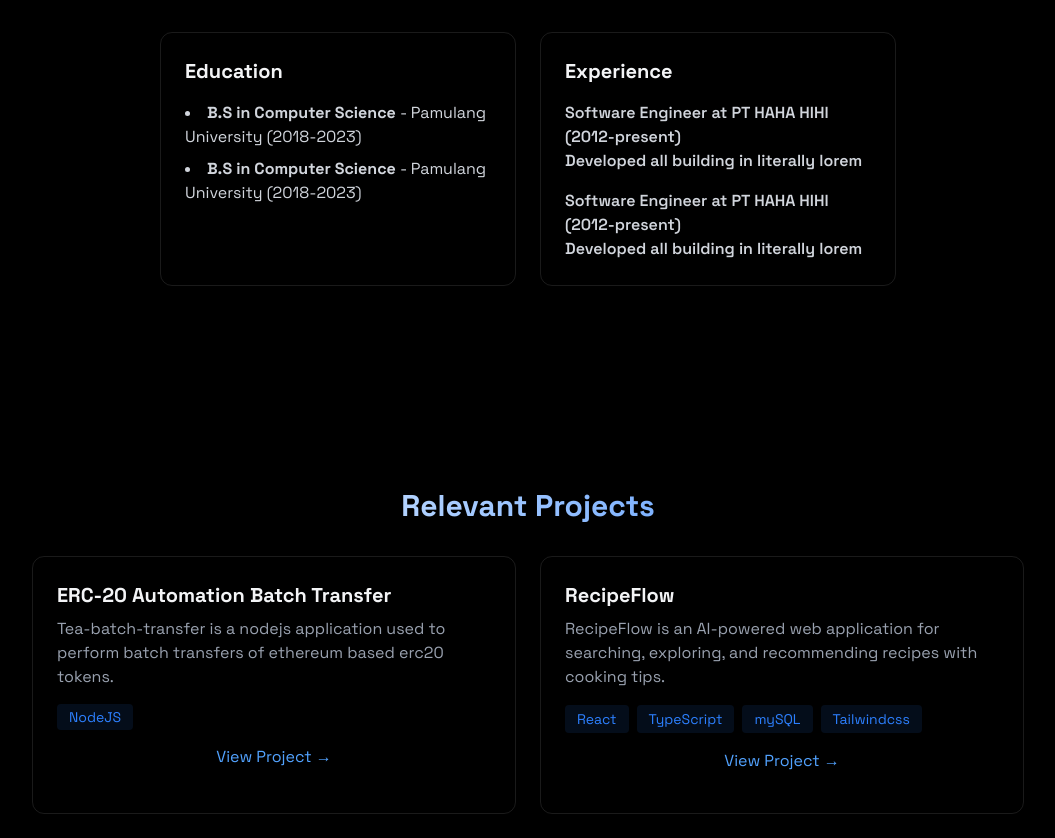
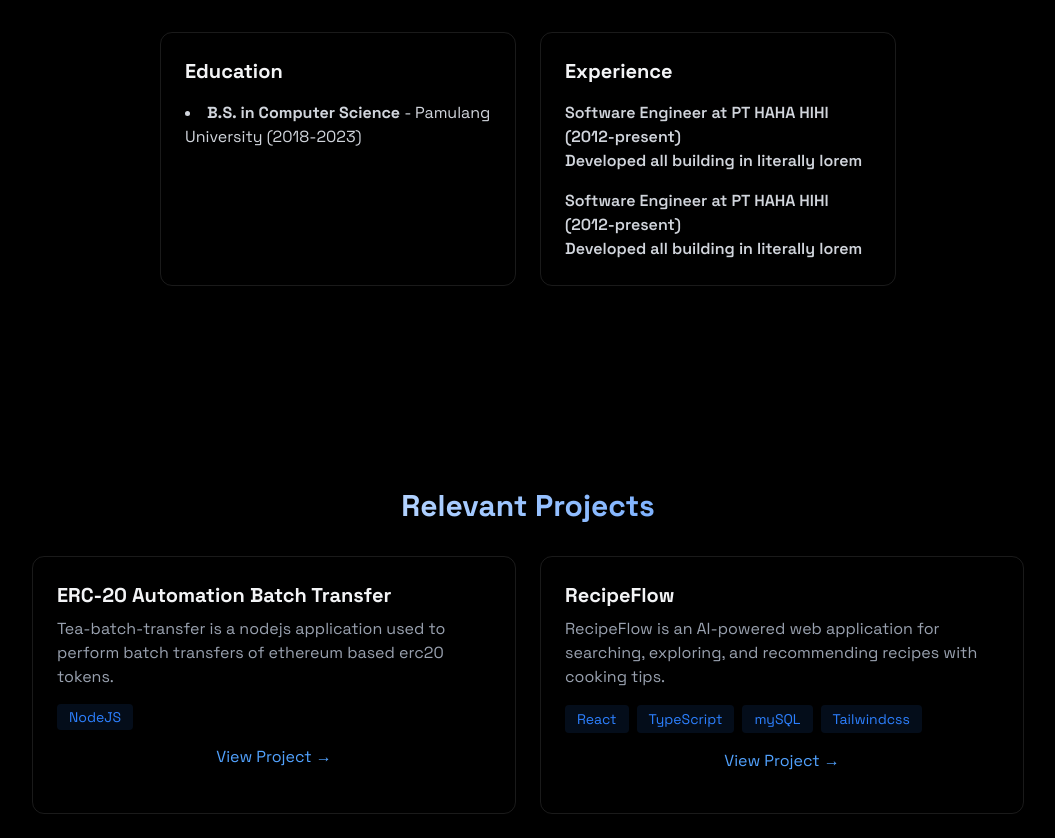
Before and after one commit to asriqul/portfolio, a React (Vite) app: page / in a window 1280 px wide. Shown: the part 1446-2284 px from the top of the page, without its empty margins (112-1167 px from the left). Built offline with nearby package versions, Linux system fonts and the light colour scheme.

Commit message:
fix: about section

```diff
--- a/src/components/section/About.jsx
+++ b/src/components/section/About.jsx
@@ -59,10 +59,7 @@ export const About = () => {
                         <h3 className="text-xl font-bold mb-4">Education</h3>
                         <ul className="list-disc list-inside text-gray-300 space-y-2">
                             <li>
-                                <strong>B.S in Computer Science </strong> - Pamulang University (2018-2023)
-                            </li>
-                            <li>
-                                <strong>B.S in Computer Science </strong> - Pamulang University (2018-2023)
+                                <strong>B.S. in Computer Science </strong> - Pamulang University (2018-2023)
                             </li>
                         </ul>
                     </div>
```
